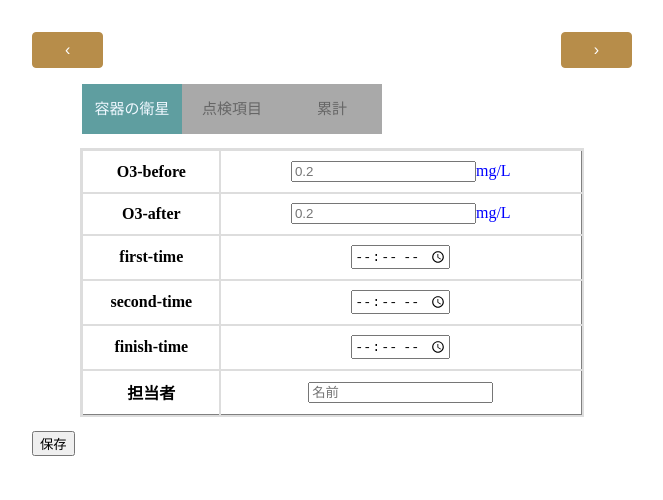
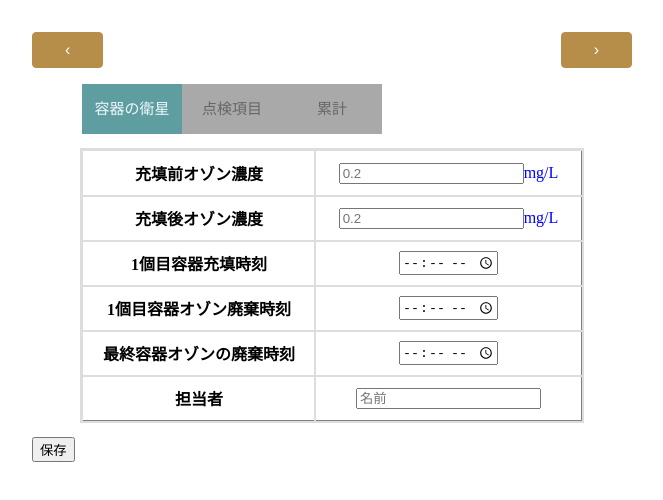
Before and after one commit to jyosystem/mizu, a plain HTML site: page mizu.html in a window 1280 px wide. Shown: the whole page, without its empty margins (308-971 px from the left). Drawn offline with Linux system fonts and the light colour scheme.

Commit message:
Update mizu.html

```diff
--- a/mizu.html
+++ b/mizu.html
@@ -28,23 +28,23 @@
                     <p>
                         <table border="1" style="border-collapse: collapse">
                         <tr>
-                            <th>O3-before</th>
+                            <th>充填前オゾン濃度</th>
                             <td><input type="number" id="O3-before" step="0.1" placeholder="0.2">mg/L</td>
                         </tr>
                         <tr>
-                            <th>O3-after</th>
+                            <th>充填後オゾン濃度</th>
                             <td><input type="number" id="O3-after" step="0.1" placeholder="0.2">mg/L</td>
                         </tr>
                         <tr>
-                            <th>first-time</th>
+                            <th>1個目容器充填時刻</th>
                             <td><input type="time" id="first-time" placeholder="09:00"></td>
                         </tr>
                         <tr>
-                            <th>second-time</th>
+                            <th>1個目容器オゾン廃棄時刻</th>
                             <td><input type="time" id="second-time" placeholder="10:00"></td>
                         </tr>
                         <tr>
-                            <th>finish-time</th>
+                            <th>最終容器オゾンの廃棄時刻</th>
                             <td><input type="time" id="finish-time" placeholder="15:00"></td>
                         </tr>
                         <tr>
```
